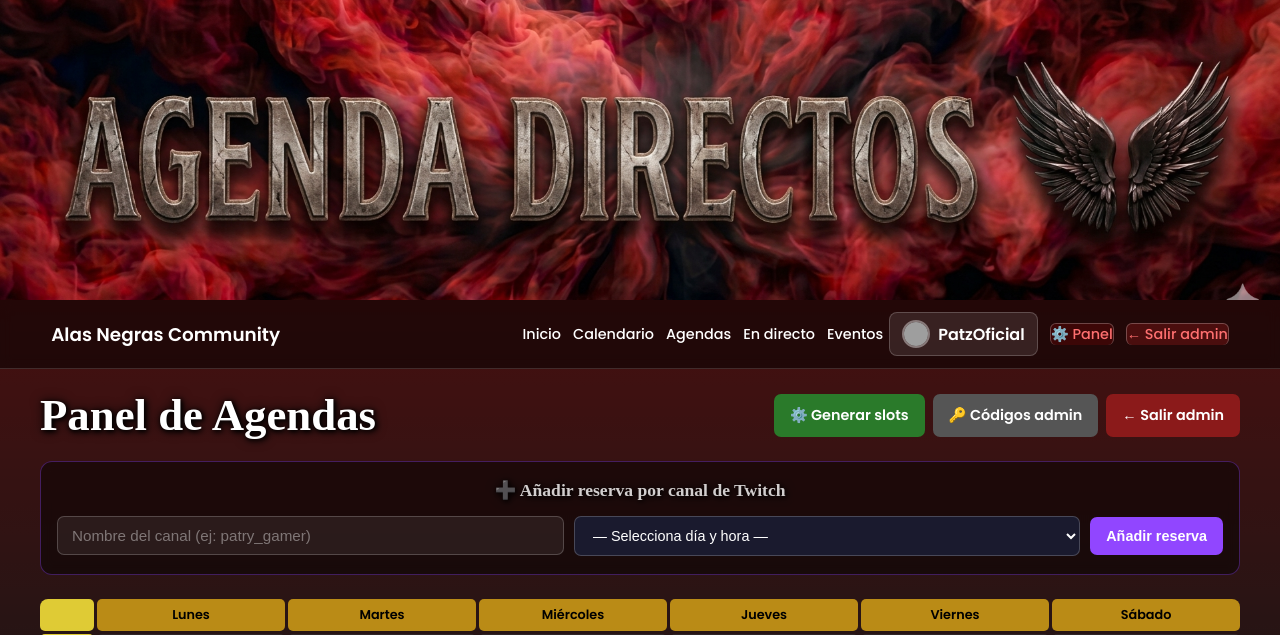
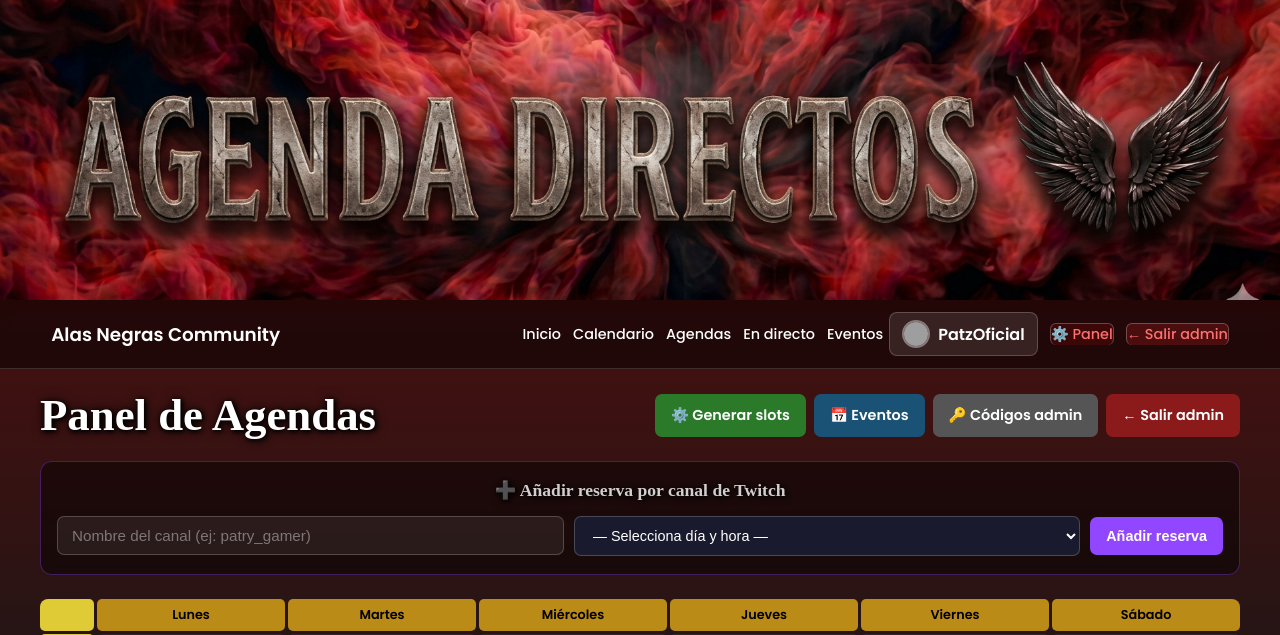
Before and after one commit to lavendertyrande-ai/alasnegras, a Flask app: page /admin_agendas_calendario in a window 1280 px wide. Shown: the top 635 px of the page. Run offline with Flask 3, Linux system fonts and the light colour scheme; a user stored in the database is signed in; data comes from the database, SQL or seed files in the repository; data that the repository does not hold is empty; some web fonts are replaced; grey boxes are pictures that could not be loaded.

Commit message:
añadir acceso a eventos desde panel admin

```diff
--- a/templates/admin_agendas_calendario.html
+++ b/templates/admin_agendas_calendario.html
@@ -9,6 +9,9 @@
     <div class="admin-btns">
         <a href="{{ url_for('admin_generar_slots') }}" class="btn-admin-accion" style="background:#2a7a2a;">
             ⚙️ Generar slots
+        </a>
+        <a href="{{ url_for('admin_eventos') }}" class="btn-admin-accion" style="background:#1a5276;">
+            📅 Eventos
         </a>
         <a href="{{ url_for('admin_codigos') }}" class="btn-admin-accion" style="background:#555;">
             🔑 Códigos admin
```
